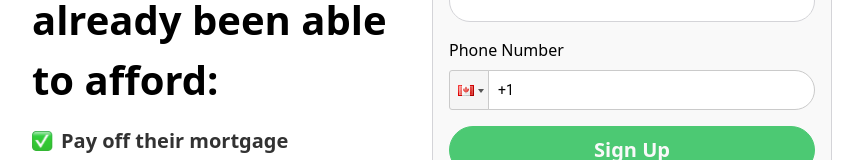
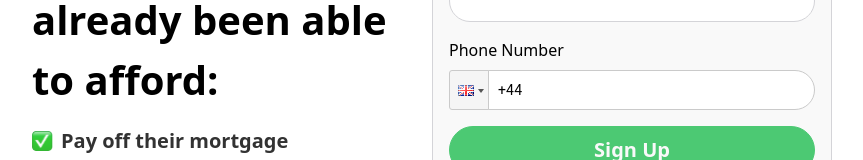
Before and after one commit to Abhishek-Baraik/ai-arbitrage, a React (Vite) app: page / in a window 1280 px wide. Shown: the part 3449-3609 px from the top of the page, without its empty margins (208-1071 px from the left). Built offline with nearby package versions, Linux system fonts and the light colour scheme.

Commit message:
default country changed

```diff
--- a/src/components/Form.jsx
+++ b/src/components/Form.jsx
@@ -133,7 +133,7 @@ const Form = () => {
             <label htmlFor="phone_number">Phone Number</label>
             <PhoneInput
               className="rounded-full"
-              country={"ca"}
+              country={"gb"}
               value={phoneNumber}
               onChange={(phone) => setPhoneNumber(phone)}
               inputProps={{
```
